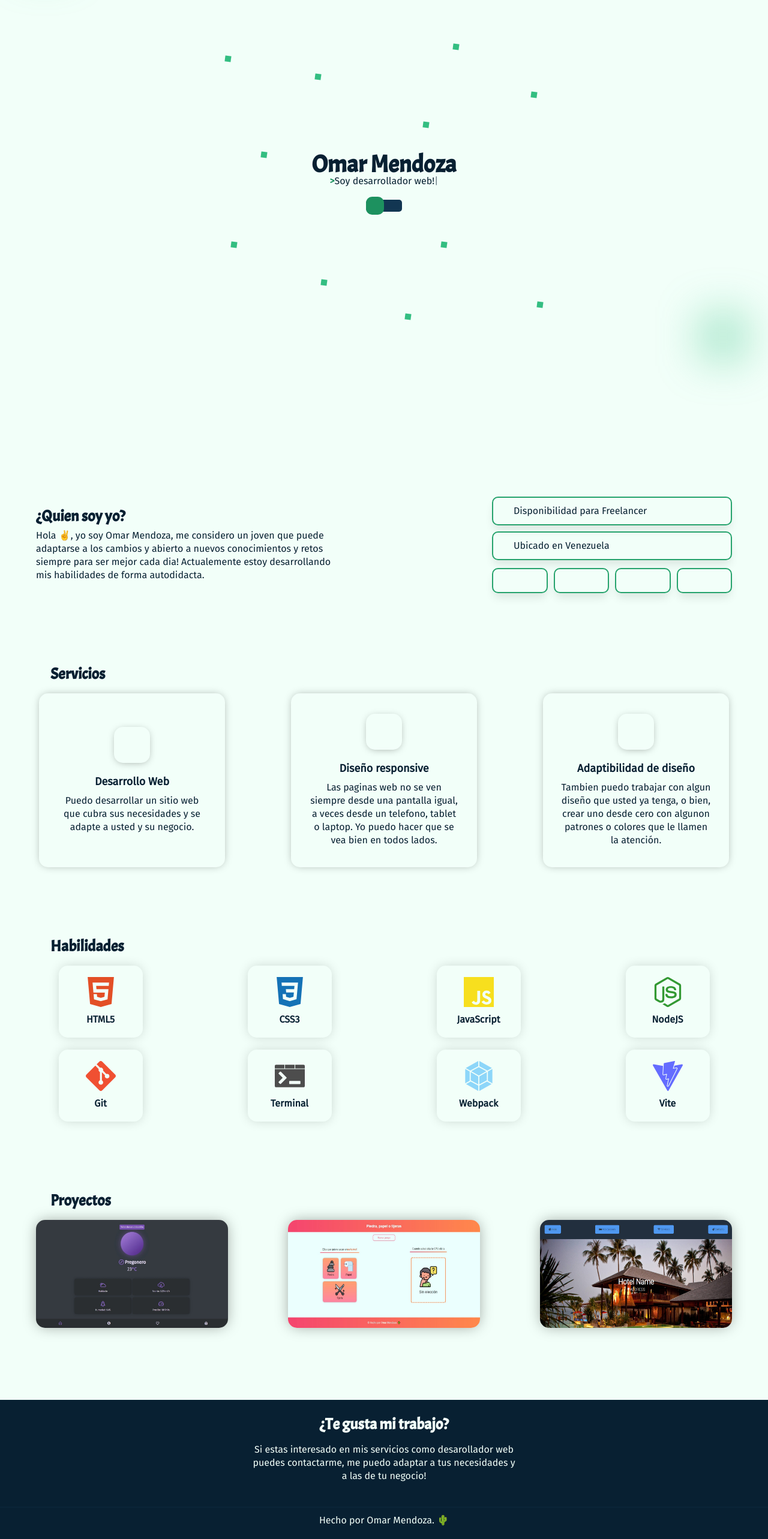
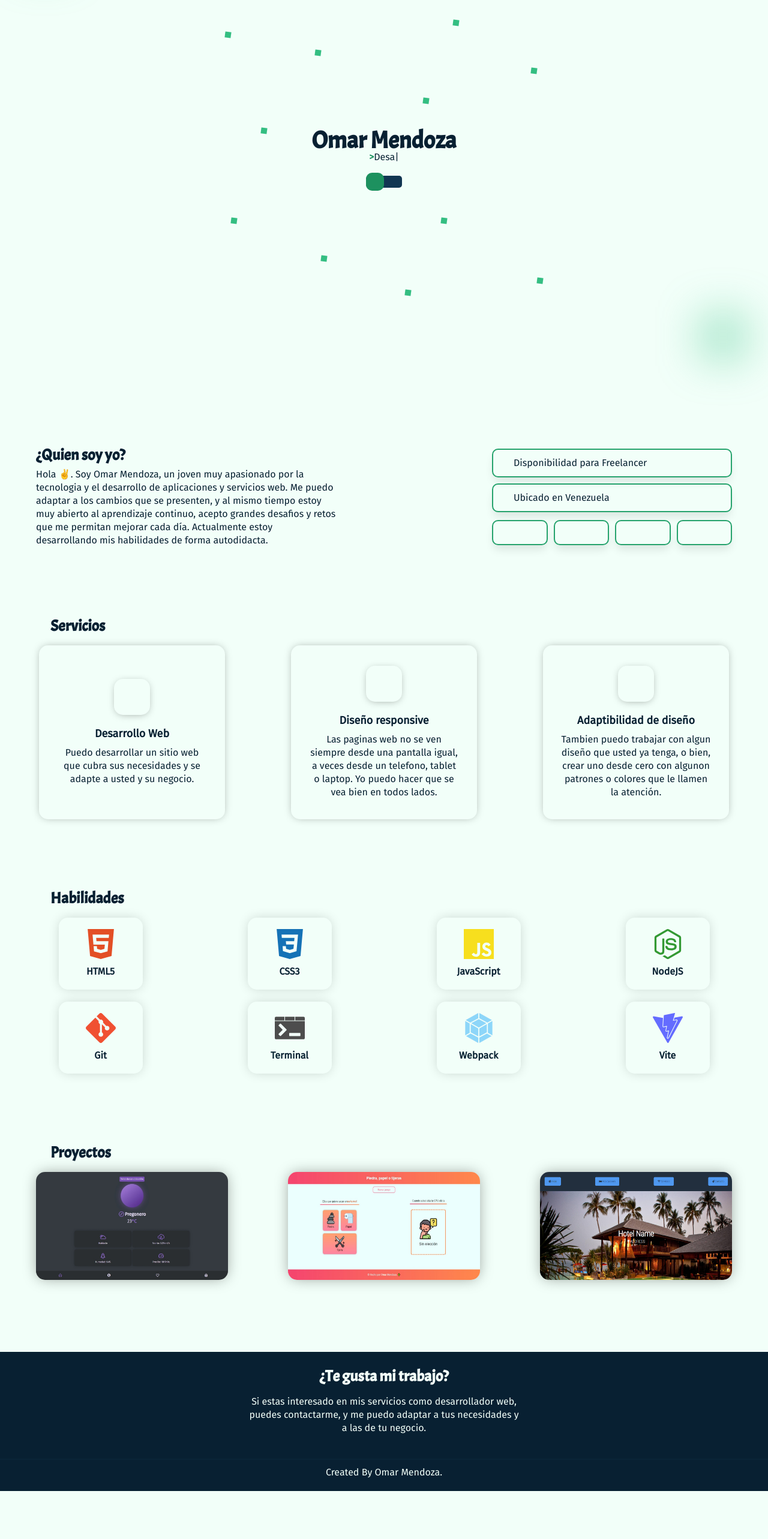
Before and after one commit to mendoza000/portfolio, a React (Vite) app: page / in a window 1280 px wide. Shown: the part 164-2730 px from the top of the page at 60% size. After the commit the page ends 2650 px from the top, so only its background shows below. Built offline with nearby package versions, Linux system fonts and the light colour scheme; some icons are missing.

Commit message:
nuevos textos

```diff
--- a/src/components/AboutMe.jsx
+++ b/src/components/AboutMe.jsx
@@ -10,7 +10,7 @@ const AboutMe = () => {
 					¿Quien soy yo?
 				</h3>
 
-				<p className="about_text">Hola ✌, yo soy Omar Mendoza, me considero un joven que puede adaptarse a los cambios y abierto a nuevos conocimientos y retos siempre para ser mejor cada dia! Actualemente estoy desarrollando mis habilidades de forma autodidacta.</p>
+				<p className="about_text">Hola ✌. Soy Omar Mendoza, un joven muy apasionado por la tecnologia y el desarrollo de aplicaciones y servicios web. Me puedo adaptar a los cambios que se presenten, y al mismo tiempo estoy muy abierto al aprendizaje continuo, acepto grandes desafios y retos que me permitan mejorar cada día. Actualmente estoy desarrollando mis habilidades de forma autodidacta.</p>
 			</div>
 
 			<div className="about_col">
--- a/src/components/Footer.jsx
+++ b/src/components/Footer.jsx
@@ -11,7 +11,7 @@ const Footer = () => {
 			</h3>
 
 		<p className="footer_text">
-			Si estas interesado en mis servicios como desarollador web puedes contactarme, me puedo adaptar a tus necesidades y a las de tu negocio!
+			Si estas interesado en mis servicios como desarrollador web, puedes contactarme, y me puedo adaptar a tus necesidades y a las de tu negocio.
 		</p>
 
 		<div className="footer_contacts">
@@ -29,7 +29,7 @@ const Footer = () => {
 		</div>
 
 		<p className="footer_copy">
-			Hecho por Omar Mendoza. 🌵
+			Created By Omar Mendoza.
 		</p>
 		</footer>
 	)
--- a/src/components/Header.css
+++ b/src/components/Header.css
@@ -3,7 +3,7 @@
 	flex-direction: column;
 	justify-content: center;
 	align-items: center;
-	height: 100vh;
+	height: 90vh;
 	overflow: hidden;
 }
 .header_title{
@@ -46,6 +46,12 @@
 .header_pointEffect{
 	width: 1rem;
 	height: 1rem;
+	background-color: var(--color-primary);
+	position: absolute;
+}
+.header_line{
+	width: 10rem;
+	height: 0.5rem;
 	background-color: var(--color-primary);
 	position: absolute;
 }
--- a/src/components/Header.jsx
+++ b/src/components/Header.jsx
@@ -32,13 +32,13 @@ const Header = () => {
 	useEffect(() => {
     const options = {
     	strings: [
-        'Soy desarrollador web!',
-        'Soy autodidacta!',
-        'Soy amante de la tecnologia!'
+        'Desarrollador web!',
+        'Autodidacta!',
+        'Amante de la tecnologia!'
       ],
       typeSpeed: 70,
       backSpeed: 70,
-      backDelay: 4000,
+      backDelay: 3000,
       loop: true,
       /*startDelay: 1500*/
     };
@@ -78,7 +78,9 @@ const Header = () => {
 
 	return(
 		<header className="header" ref={header}>
-			<h1 className="header_title">Omar Mendoza</h1>
+			<h1 className="header_title">
+				Omar Mendoza
+			</h1>
 			<p className="header_autoTyped">
 				>
 				<span ref={textSpan}>
@@ -93,6 +95,7 @@ const Header = () => {
 			<div className="header_circleFlur"></div>
 			<div className="header_circleFlur-last"></div>
 
+
 			<div className="header_pointEffect" ref={firstPoint}></div>
 			<div className="header_pointEffect" ref={secondPoint}></div>
 			<div className="header_pointEffect" ref={thirdPoint}></div>
@@ -105,6 +108,8 @@ const Header = () => {
 			<div className="header_pointEffect" ref={tenthPoint}></div>
 			<div className="header_pointEffect" ref={eleventhPoint}></div>
 			<div className="header_pointEffect" ref={twoeleventhPoint}></div>
+
+			{/*<div className="header_line" ref={line}></div>*/}
 		</header>
 	)
 
--- a/src/helpers/animateHeader.js
+++ b/src/helpers/animateHeader.js
@@ -15,7 +15,7 @@ export const animateHeader = (
   ninethPoint,
 	tenthPoint,
 	eleventhPoint,
-	twoeleventhPoint ) => {
+	twoeleventhPoint) => {
 
 		gsap.from(header.current, {
 			opacity: 0
```
